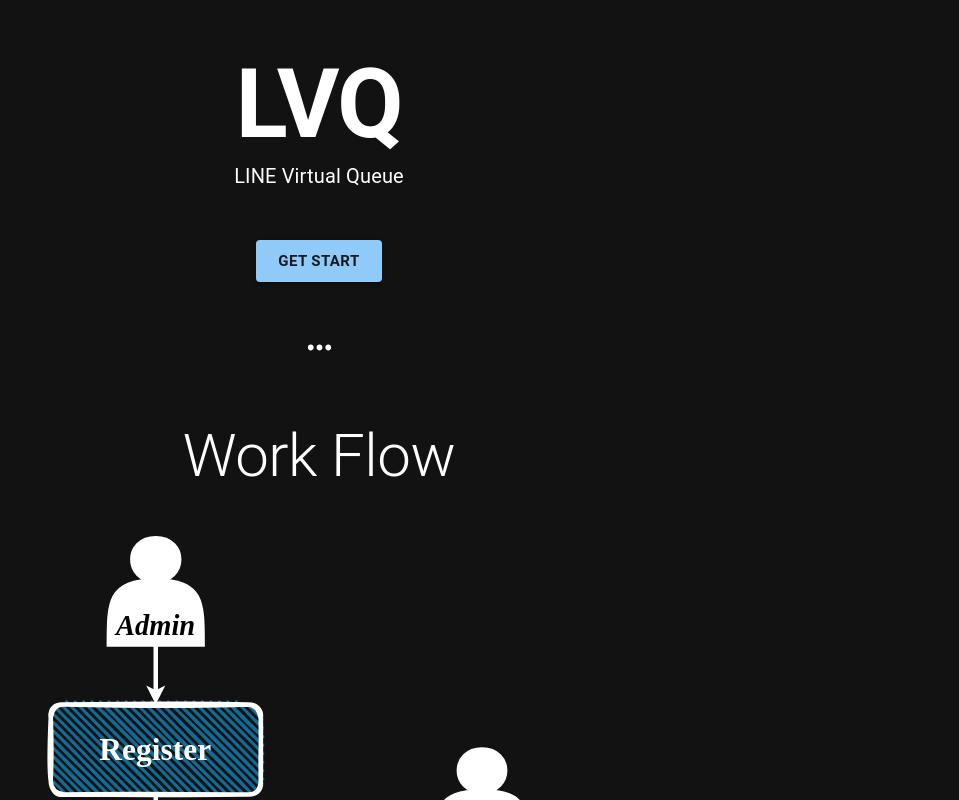
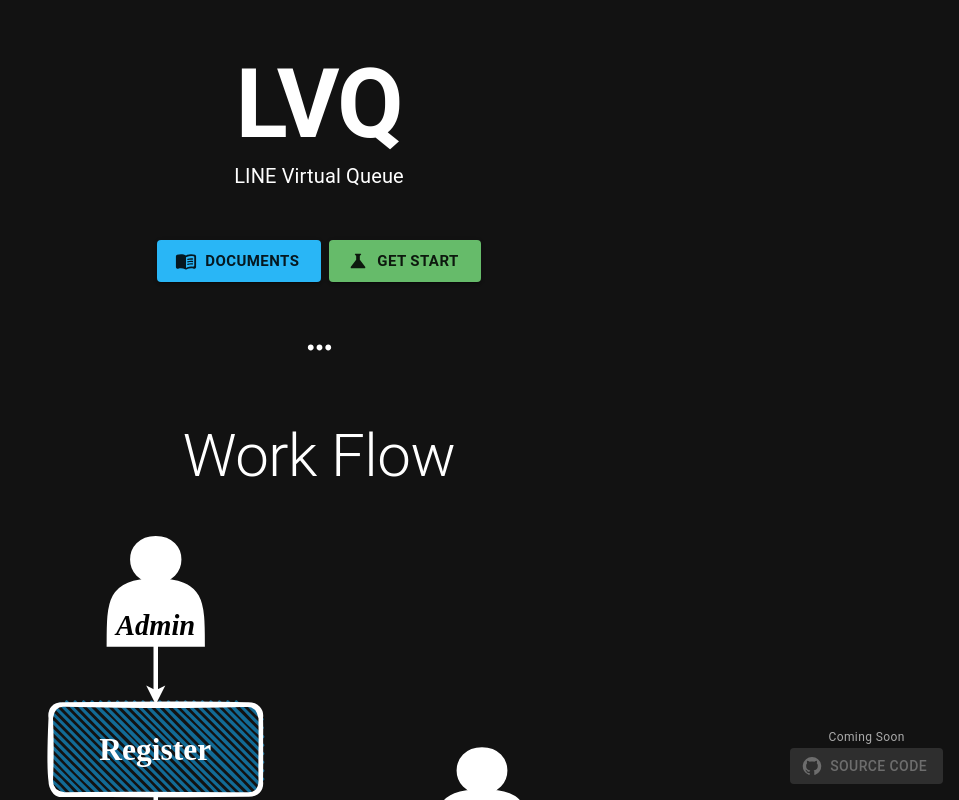
Before and after one commit to Pang25441/line-virtual-queue-frontend, a Next.js app: page / in a window 1280 px wide. Shown: the top 800 px of the page, without its empty margins (321-1280 px from the left). Built offline with nearby package versions, Linux system fonts and the light colour scheme; no server answers.

Commit message:
Update index.tsx
Index Page Content

```diff
--- a/pages/index.tsx
+++ b/pages/index.tsx
@@ -1,4 +1,4 @@
-import { Box, Button, Container, Typography } from "@mui/material";
+import { Box, Button, Container, Link, Stack, Typography } from "@mui/material";
 import type { NextPage } from "next";
 import Head from "next/head";
 import Image from "next/image";
@@ -7,7 +7,9 @@ import MoreHorizIcon from "@mui/icons-material/MoreHoriz";
 import { useEffect, useState } from "react";
 import { useContextAuth } from "../contexts/AuthContext";
 import { useRouter } from "next/router";
-import Link from "../components/ui/Link";
+import GitHubIcon from "@mui/icons-material/GitHub";
+import MenuBookRoundedIcon from '@mui/icons-material/MenuBookRounded';
+import ScienceIcon from '@mui/icons-material/Science';
 
 const Home: NextPage = () => {
 	const [isInit, setIsInit] = useState(false);
@@ -18,6 +20,10 @@ const Home: NextPage = () => {
 
 	const getStartHandler = () => {
 		if (getStartUrl) router.push(getStartUrl);
+	};
+
+	const documentHandler = () => {
+		router.push("/documents");
 	};
 
 	useEffect(() => {
@@ -31,11 +37,15 @@ const Home: NextPage = () => {
 	}, [auth.isLogin, router]);
 
 	const getStartBtn = (
-		<Box sx={{ my: 6, textAlign: "center" }}>
-			<Button onClick={getStartHandler} variant="contained" size="large" sx={{ fontWeight: "bold" }}>
-				Get Start
-			</Button>
-		</Box>
+		<Button onClick={getStartHandler} startIcon={<ScienceIcon />} color="success" variant="contained" size="large" sx={{ fontWeight: "bold" }}>
+			Get Start
+		</Button>
+	);
+
+	const documentBtn = (
+		<Button onClick={documentHandler} startIcon={<MenuBookRoundedIcon />} color="info" variant="contained" size="large" sx={{ fontWeight: "bold" }}>
+			Documents
+		</Button>
 	);
 
 	if (!isInit || auth.isLogin) {
@@ -57,7 +67,10 @@ const Home: NextPage = () => {
 					</Typography>
 				</Box>
 
-				{getStartBtn}
+				<Stack sx={{ my: 6, textAlign: "center" }} direction="row" spacing={1} justifyContent="center">
+					{documentBtn}
+					{getStartBtn}
+				</Stack>
 
 				<Box sx={{ textAlign: "center" }}>
 					<MoreHorizIcon fontSize="large" />
@@ -74,7 +87,22 @@ const Home: NextPage = () => {
 					<MoreHorizIcon fontSize="large" />
 				</Box>
 
-				{getStartBtn}
+				<Stack sx={{ my: 6, textAlign: "center" }} direction="row" spacing={1} justifyContent="center">
+					{documentBtn}
+					{getStartBtn}
+				</Stack>
+
+				<Box sx={{ textAlign: "center", py: 2, px: 2, position: "fixed", right: 0, bottom: 0 }}>
+					<Typography variant="caption" sx={{ color: "#aaa" }}>
+						Coming Soon
+					</Typography>
+					<br />
+					{/* <Link href="https://github.com/stars/Pang25441/lists/line-virtual-queue" target="_blank" underline="none"> */}
+					<Button startIcon={<GitHubIcon />} color="secondary" variant="contained" disabled>
+						Source Code
+					</Button>
+					{/* </Link> */}
+				</Box>
 			</Container>
 		</>
 	);
```
